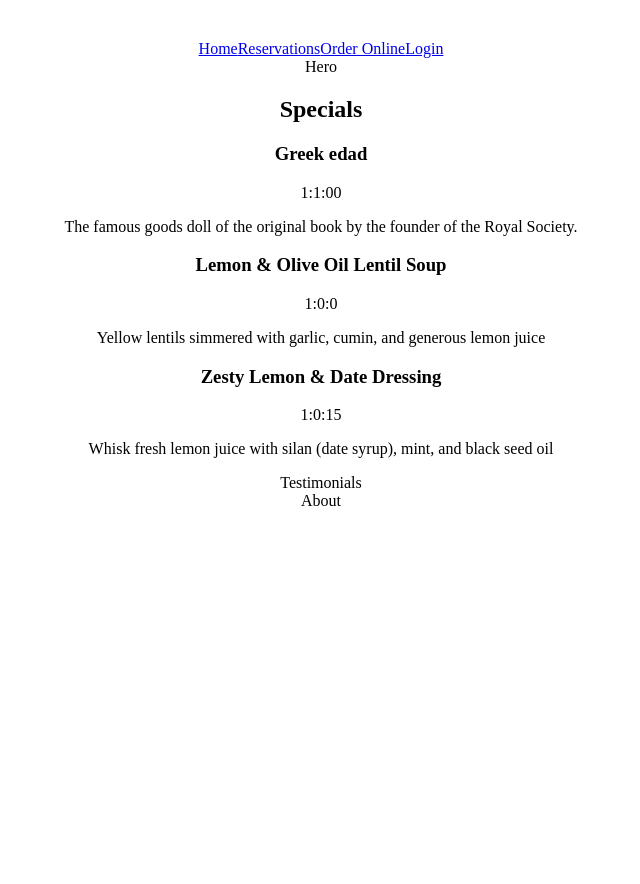
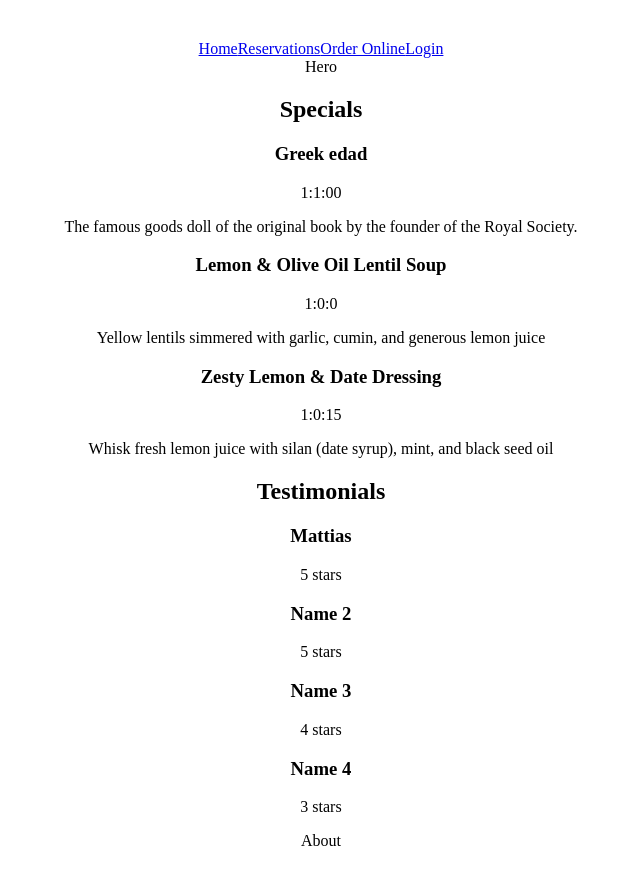
Before and after one commit to nomad-alt/little-lemon-app, a React (Vite) app: page / in a window 1280 px wide. Shown: the top 884 px of the page, without its empty margins (319-959 px from the left). Before the commit the page ends 800 px from the top, so only its background shows below. Built offline with nearby package versions, Linux system fonts and the light colour scheme.

Commit message:
Added testimonials

```diff
--- a/src/components/Testimonials.jsx
+++ b/src/components/Testimonials.jsx
@@ -1,9 +1,25 @@
-import React from 'react'
+const Testimonials = () => {
 
-const Testimonials = () => {
+  const testimonials = [
+    { name: "Mattias", review: "5 stars" },
+    { name: "Name 2", review: "5 stars" },
+    { name: "Name 3", review: "4 stars" },
+    { name: "Name 4", review: "3 stars" }
+  ];
+
   return (
-    <div>Testimonials</div>
-  )
+    <section className="testimonials">
+      <h2>Testimonials</h2>
+      <div className="testimonials-grid">
+        {testimonials.map((testimonial, index) => (
+          <div key={index} className="testimonial-card">
+            <h3>{testimonial.name}</h3>
+            <p>{testimonial.review}</p>
+          </div>
+        ))}
+      </div>
+    </section>
+  );
 }
 
-export default Testimonials
+export default Testimonials;
```
